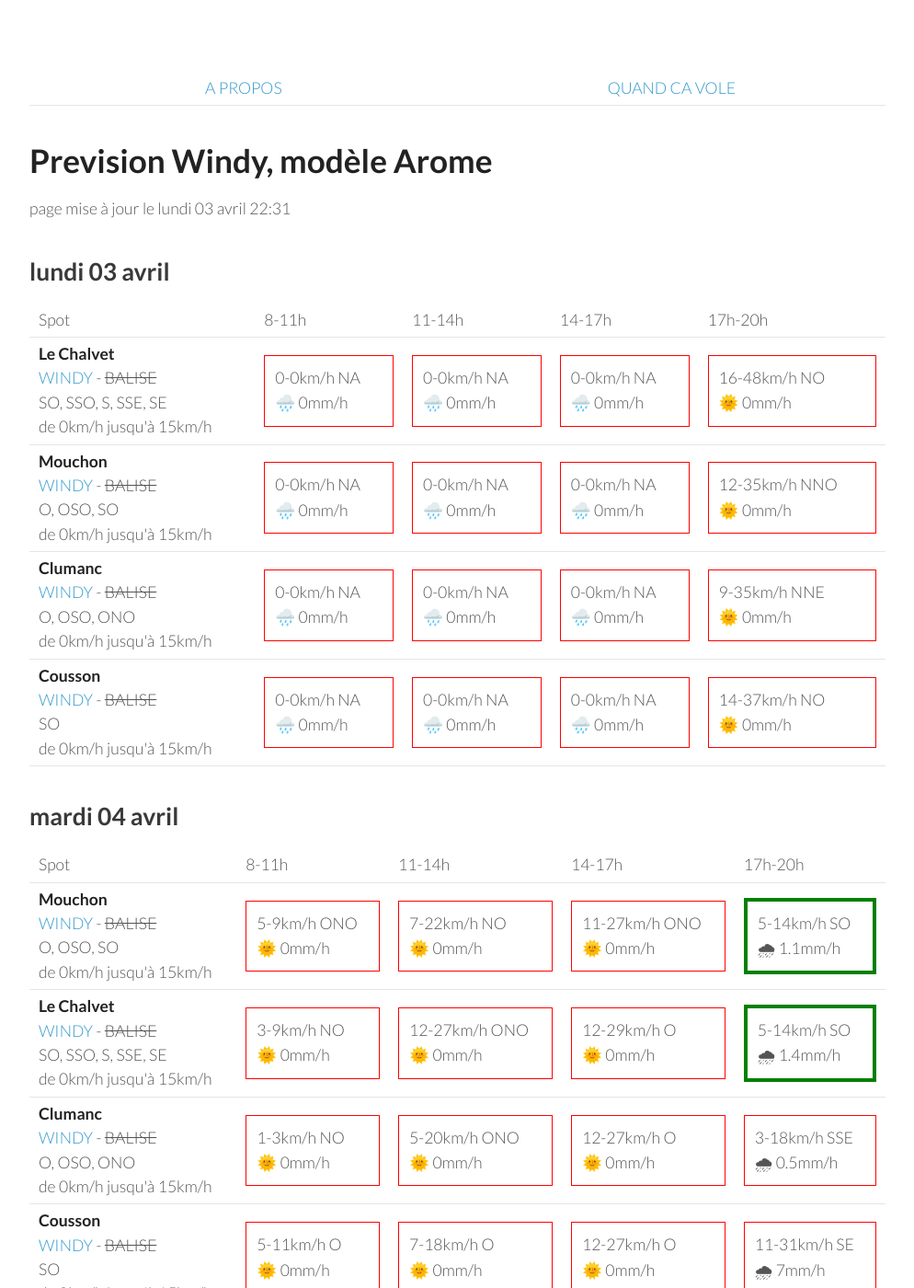
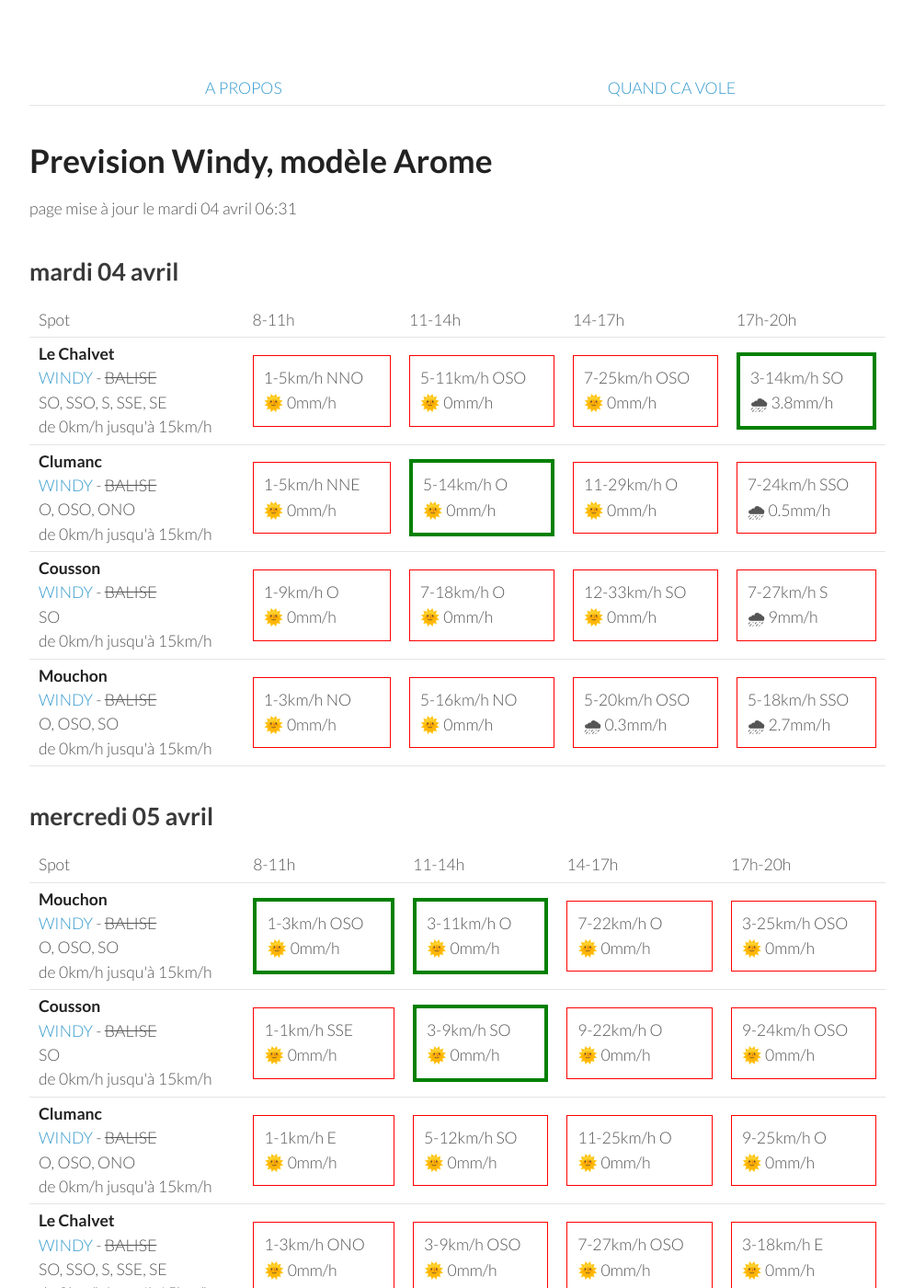
Before and after one commit to parapente-dans-le-nord/parapente-dans-le-nord.github.io, a Jekyll site: the page built from serre_poncon.markdown, in a window 1280 px wide and 1400 px high. Shown: the whole window at 92% size, without its empty margins (26-1020 px from the left). Built offline with Jekyll 4.4.1, drawn with Linux system fonts in a browser that asks for light colours; some of the changed text lies outside the part shown.

Commit message:
update index.markdown

```diff
--- a/serre_poncon.markdown
+++ b/serre_poncon.markdown
@@ -7,9 +7,9 @@ title:  "Tous les spots"
 {: .links}
 
 # Prevision Windy, modèle Arome
-page mise à jour le lundi 03 avril 22:31
+page mise à jour le mardi 04 avril 06:31
 
-## lundi 03 avril
+## mardi 04 avril
 
 {::nomarkdown}
 <table>
@@ -24,92 +24,40 @@ page mise à jour le lundi 03 avril 22:31
 <tr>
         <td><strong>Le Chalvet</strong><br><a href="https://windy.com/43.979/6.480?43.866,6.480,10,m:eSsaglX">WINDY</a> - <span class="no-balise"> BALISE </span><br> <span class="vent-favorable">SO, SSO, S, SSE, SE</span><br><span class="force-vent">de 0km/h jusqu'à 15km/h</span> </td>
 
-            <td><div class="not-flyable"><p>0-0km/h NA</p><p>🌧️ 0mm/h</p></div></td>
-            <td><div class="not-flyable"><p>0-0km/h NA</p><p>🌧️ 0mm/h</p></div></td>
-            <td><div class="not-flyable"><p>0-0km/h NA</p><p>🌧️ 0mm/h</p></div></td>
-            <td><div class="not-flyable"><p>16-48km/h NO</p><p>🌞 0mm/h</p></div></td>
-
-    </tr>
-<tr>
-        <td><strong>Mouchon</strong><br><a href="https://windy.com/43.992/6.424?43.878,6.425,10,m:eSuaglR">WINDY</a> - <span class="no-balise"> BALISE </span><br> <span class="vent-favorable">O, OSO, SO</span><br><span class="force-vent">de 0km/h jusqu'à 15km/h</span> </td>
-
-            <td><div class="not-flyable"><p>0-0km/h NA</p><p>🌧️ 0mm/h</p></div></td>
-            <td><div class="not-flyable"><p>0-0km/h NA</p><p>🌧️ 0mm/h</p></div></td>
-            <td><div class="not-flyable"><p>0-0km/h NA</p><p>🌧️ 0mm/h</p></div></td>
-            <td><div class="not-flyable"><p>12-35km/h NNO</p><p>🌞 0mm/h</p></div></td>
-
-    </tr>
-<tr>
-        <td><strong>Clumanc</strong><br><a href="https://windy.com/44.027/6.402?43.914,6.403,10,m:eSxaglP">WINDY</a> - <span class="no-balise"> BALISE </span><br> <span class="vent-favorable">O, OSO, ONO</span><br><span class="force-vent">de 0km/h jusqu'à 15km/h</span> </td>
-
-            <td><div class="not-flyable"><p>0-0km/h NA</p><p>🌧️ 0mm/h</p></div></td>
-            <td><div class="not-flyable"><p>0-0km/h NA</p><p>🌧️ 0mm/h</p></div></td>
-            <td><div class="not-flyable"><p>0-0km/h NA</p><p>🌧️ 0mm/h</p></div></td>
-            <td><div class="not-flyable"><p>9-35km/h NNE</p><p>🌞 0mm/h</p></div></td>
-
-    </tr>
-<tr>
-        <td><strong>Cousson</strong><br><a href="https://windy.com/44.054/6.240?43.940,6.241,10,m:eSAaglz">WINDY</a> - <span class="no-balise"> BALISE </span><br> <span class="vent-favorable">SO</span><br><span class="force-vent">de 0km/h jusqu'à 15km/h</span> </td>
-
-            <td><div class="not-flyable"><p>0-0km/h NA</p><p>🌧️ 0mm/h</p></div></td>
-            <td><div class="not-flyable"><p>0-0km/h NA</p><p>🌧️ 0mm/h</p></div></td>
-            <td><div class="not-flyable"><p>0-0km/h NA</p><p>🌧️ 0mm/h</p></div></td>
-            <td><div class="not-flyable"><p>14-37km/h NO</p><p>🌞 0mm/h</p></div></td>
-
-    </tr>
-
-</tbody>
-</table>
-{:/}
-## mardi 04 avril
-
-{::nomarkdown}
-<table>
-  <tbody>
-    <tr>
-      <td>Spot</td>
-      <td>8-11h</td>
-      <td>11-14h</td>
-      <td>14-17h</td>
-      <td>17h-20h</td>
-    </tr>
-<tr>
-        <td><strong>Mouchon</strong><br><a href="https://windy.com/43.992/6.424?43.878,6.425,10,m:eSuaglR">WINDY</a> - <span class="no-balise"> BALISE </span><br> <span class="vent-favorable">O, OSO, SO</span><br><span class="force-vent">de 0km/h jusqu'à 15km/h</span> </td>
-
-            <td><div class="not-flyable"><p>5-9km/h ONO</p><p>🌞 0mm/h</p></div></td>
-            <td><div class="not-flyable"><p>7-22km/h NO</p><p>🌞 0mm/h</p></div></td>
-            <td><div class="not-flyable"><p>11-27km/h ONO</p><p>🌞 0mm/h</p></div></td>
-            <td><div class="flyable"><p>5-14km/h SO</p><p>🌧 1.1mm/h</p></div></td>
-
-
-    </tr>
-<tr>
-        <td><strong>Le Chalvet</strong><br><a href="https://windy.com/43.979/6.480?43.866,6.480,10,m:eSsaglX">WINDY</a> - <span class="no-balise"> BALISE </span><br> <span class="vent-favorable">SO, SSO, S, SSE, SE</span><br><span class="force-vent">de 0km/h jusqu'à 15km/h</span> </td>
-
-            <td><div class="not-flyable"><p>3-9km/h NO</p><p>🌞 0mm/h</p></div></td>
-            <td><div class="not-flyable"><p>12-27km/h ONO</p><p>🌞 0mm/h</p></div></td>
-            <td><div class="not-flyable"><p>12-29km/h O</p><p>🌞 0mm/h</p></div></td>
-            <td><div class="flyable"><p>5-14km/h SO</p><p>🌧 1.4mm/h</p></div></td>
+            <td><div class="not-flyable"><p>1-5km/h NNO</p><p>🌞 0mm/h</p></div></td>
+            <td><div class="not-flyable"><p>5-11km/h OSO</p><p>🌞 0mm/h</p></div></td>
+            <td><div class="not-flyable"><p>7-25km/h OSO</p><p>🌞 0mm/h</p></div></td>
+            <td><div class="flyable"><p>3-14km/h SO</p><p>🌧 3.8mm/h</p></div></td>
 
 
     </tr>
 <tr>
         <td><strong>Clumanc</strong><br><a href="https://windy.com/44.027/6.402?43.914,6.403,10,m:eSxaglP">WINDY</a> - <span class="no-balise"> BALISE </span><br> <span class="vent-favorable">O, OSO, ONO</span><br><span class="force-vent">de 0km/h jusqu'à 15km/h</span> </td>
 
-            <td><div class="not-flyable"><p>1-3km/h NO</p><p>🌞 0mm/h</p></div></td>
-            <td><div class="not-flyable"><p>5-20km/h ONO</p><p>🌞 0mm/h</p></div></td>
-            <td><div class="not-flyable"><p>12-27km/h O</p><p>🌞 0mm/h</p></div></td>
-            <td><div class="not-flyable"><p>3-18km/h SSE</p><p>🌧 0.5mm/h</p></div></td>
+            <td><div class="not-flyable"><p>1-5km/h NNE</p><p>🌞 0mm/h</p></div></td>
+            <td><div class="flyable"><p>5-14km/h O</p><p>🌞 0mm/h</p></div></td>
+            <td><div class="not-flyable"><p>11-29km/h O</p><p>🌞 0mm/h</p></div></td>
+            <td><div class="not-flyable"><p>7-24km/h SSO</p><p>🌧 0.5mm/h</p></div></td>
 
 
     </tr>
 <tr>
         <td><strong>Cousson</strong><br><a href="https://windy.com/44.054/6.240?43.940,6.241,10,m:eSAaglz">WINDY</a> - <span class="no-balise"> BALISE </span><br> <span class="vent-favorable">SO</span><br><span class="force-vent">de 0km/h jusqu'à 15km/h</span> </td>
 
-            <td><div class="not-flyable"><p>5-11km/h O</p><p>🌞 0mm/h</p></div></td>
+            <td><div class="not-flyable"><p>1-9km/h O</p><p>🌞 0mm/h</p></div></td>
             <td><div class="not-flyable"><p>7-18km/h O</p><p>🌞 0mm/h</p></div></td>
-            <td><div class="not-flyable"><p>12-27km/h O</p><p>🌞 0mm/h</p></div></td>
-            <td><div class="not-flyable"><p>11-31km/h SE</p><p>🌧 7mm/h</p></div></td>
+            <td><div class="not-flyable"><p>12-33km/h SO</p><p>🌞 0mm/h</p></div></td>
+            <td><div class="not-flyable"><p>7-27km/h S</p><p>🌧 9mm/h</p></div></td>
+
+
+    </tr>
+<tr>
+        <td><strong>Mouchon</strong><br><a href="https://windy.com/43.992/6.424?43.878,6.425,10,m:eSuaglR">WINDY</a> - <span class="no-balise"> BALISE </span><br> <span class="vent-favorable">O, OSO, SO</span><br><span class="force-vent">de 0km/h jusqu'à 15km/h</span> </td>
+
+            <td><div class="not-flyable"><p>1-3km/h NO</p><p>🌞 0mm/h</p></div></td>
+            <td><div class="not-flyable"><p>5-16km/h NO</p><p>🌞 0mm/h</p></div></td>
+            <td><div class="not-flyable"><p>5-20km/h OSO</p><p>🌧 0.3mm/h</p></div></td>
+            <td><div class="not-flyable"><p>5-18km/h SSO</p><p>🌧 2.7mm/h</p></div></td>
 
 
     </tr>
@@ -132,40 +80,40 @@ page mise à jour le lundi 03 avril 22:31
 <tr>
         <td><strong>Mouchon</strong><br><a href="https://windy.com/43.992/6.424?43.878,6.425,10,m:eSuaglR">WINDY</a> - <span class="no-balise"> BALISE </span><br> <span class="vent-favorable">O, OSO, SO</span><br><span class="force-vent">de 0km/h jusqu'à 15km/h</span> </td>
 
-            <td><div class="not-flyable"><p>0-1km/h NO</p><p>🌞 0mm/h</p></div></td>
-            <td><div class="not-flyable"><p>5-20km/h OSO</p><p>🌞 0mm/h</p></div></td>
-            <td><div class="not-flyable"><p>7-27km/h O</p><p>🌧 0.9mm/h</p></div></td>
-            <td><div class="not-flyable"><p>9-27km/h O</p><p>🌧 0.4mm/h</p></div></td>
+            <td><div class="flyable"><p>1-3km/h OSO</p><p>🌞 0mm/h</p></div></td>
+            <td><div class="flyable"><p>3-11km/h O</p><p>🌞 0mm/h</p></div></td>
+            <td><div class="not-flyable"><p>7-22km/h O</p><p>🌞 0mm/h</p></div></td>
+            <td><div class="not-flyable"><p>3-25km/h OSO</p><p>🌞 0mm/h</p></div></td>
+
+
+    </tr>
+<tr>
+        <td><strong>Cousson</strong><br><a href="https://windy.com/44.054/6.240?43.940,6.241,10,m:eSAaglz">WINDY</a> - <span class="no-balise"> BALISE </span><br> <span class="vent-favorable">SO</span><br><span class="force-vent">de 0km/h jusqu'à 15km/h</span> </td>
+
+            <td><div class="not-flyable"><p>1-1km/h SSE</p><p>🌞 0mm/h</p></div></td>
+            <td><div class="flyable"><p>3-9km/h SO</p><p>🌞 0mm/h</p></div></td>
+            <td><div class="not-flyable"><p>9-22km/h O</p><p>🌞 0mm/h</p></div></td>
+            <td><div class="not-flyable"><p>9-24km/h OSO</p><p>🌞 0mm/h</p></div></td>
 
 
     </tr>
 <tr>
         <td><strong>Clumanc</strong><br><a href="https://windy.com/44.027/6.402?43.914,6.403,10,m:eSxaglP">WINDY</a> - <span class="no-balise"> BALISE </span><br> <span class="vent-favorable">O, OSO, ONO</span><br><span class="force-vent">de 0km/h jusqu'à 15km/h</span> </td>
 
-            <td><div class="not-flyable"><p>1-1km/h NNE</p><p>🌞 0mm/h</p></div></td>
-            <td><div class="not-flyable"><p>5-22km/h OSO</p><p>🌞 0mm/h</p></div></td>
-            <td><div class="not-flyable"><p>7-27km/h O</p><p>🌧 0.8mm/h</p></div></td>
-            <td><div class="not-flyable"><p>7-27km/h O</p><p>🌧 0.5mm/h</p></div></td>
-
-
-    </tr>
-<tr>
-        <td><strong>Cousson</strong><br><a href="https://windy.com/44.054/6.240?43.940,6.241,10,m:eSAaglz">WINDY</a> - <span class="no-balise"> BALISE </span><br> <span class="vent-favorable">SO</span><br><span class="force-vent">de 0km/h jusqu'à 15km/h</span> </td>
-
-            <td><div class="not-flyable"><p>1-3km/h ESE</p><p>🌞 0mm/h</p></div></td>
-            <td><div class="not-flyable"><p>5-20km/h OSO</p><p>🌞 0mm/h</p></div></td>
-            <td><div class="not-flyable"><p>7-24km/h OSO</p><p>🌧 0.6mm/h</p></div></td>
-            <td><div class="not-flyable"><p>7-24km/h OSO</p><p>🌞 0mm/h</p></div></td>
+            <td><div class="not-flyable"><p>1-1km/h E</p><p>🌞 0mm/h</p></div></td>
+            <td><div class="not-flyable"><p>5-12km/h SO</p><p>🌞 0mm/h</p></div></td>
+            <td><div class="not-flyable"><p>11-25km/h O</p><p>🌞 0mm/h</p></div></td>
+            <td><div class="not-flyable"><p>9-25km/h O</p><p>🌞 0mm/h</p></div></td>
 
 
     </tr>
 <tr>
         <td><strong>Le Chalvet</strong><br><a href="https://windy.com/43.979/6.480?43.866,6.480,10,m:eSsaglX">WINDY</a> - <span class="no-balise"> BALISE </span><br> <span class="vent-favorable">SO, SSO, S, SSE, SE</span><br><span class="force-vent">de 0km/h jusqu'à 15km/h</span> </td>
 
-            <td><div class="not-flyable"><p>1-1km/h N</p><p>🌞 0mm/h</p></div></td>
-            <td><div class="not-flyable"><p>5-22km/h OSO</p><p>🌞 0mm/h</p></div></td>
-            <td><div class="not-flyable"><p>7-27km/h OSO</p><p>🌧 1mm/h</p></div></td>
-            <td><div class="not-flyable"><p>9-29km/h O</p><p>🌧 0.5mm/h</p></div></td>
+            <td><div class="not-flyable"><p>1-3km/h ONO</p><p>🌞 0mm/h</p></div></td>
+            <td><div class="not-flyable"><p>3-9km/h OSO</p><p>🌞 0mm/h</p></div></td>
+            <td><div class="not-flyable"><p>7-27km/h OSO</p><p>🌞 0mm/h</p></div></td>
+            <td><div class="not-flyable"><p>3-18km/h E</p><p>🌞 0mm/h</p></div></td>
 
 
     </tr>
@@ -188,39 +136,39 @@ page mise à jour le lundi 03 avril 22:31
 <tr>
         <td><strong>Mouchon</strong><br><a href="https://windy.com/43.992/6.424?43.878,6.425,10,m:eSuaglR">WINDY</a> - <span class="no-balise"> BALISE </span><br> <span class="vent-favorable">O, OSO, SO</span><br><span class="force-vent">de 0km/h jusqu'à 15km/h</span> </td>
 
-            <td><div class="not-flyable"><p>7-20km/h E</p><p>🌞 0mm/h</p></div></td>
-            <td><div class="not-flyable"><p>5-22km/h S</p><p>🌞 0mm/h</p></div></td>
-            <td><div class="not-flyable"><p>12-37km/h ONO</p><p>🌞 0mm/h</p></div></td>
-            <td><div class="not-flyable"><p>11-37km/h O</p><p>🌞 0mm/h</p></div></td>
+            <td><div class="not-flyable"><p>7-16km/h E</p><p>🌞 0mm/h</p></div></td>
+            <td><div class="not-flyable"><p>5-22km/h SSE</p><p>🌞 0mm/h</p></div></td>
+            <td><div class="not-flyable"><p>12-35km/h ONO</p><p>🌞 0mm/h</p></div></td>
+            <td><div class="not-flyable"><p>11-37km/h ONO</p><p>🌞 0mm/h</p></div></td>
 
 
     </tr>
 <tr>
         <td><strong>Clumanc</strong><br><a href="https://windy.com/44.027/6.402?43.914,6.403,10,m:eSxaglP">WINDY</a> - <span class="no-balise"> BALISE </span><br> <span class="vent-favorable">O, OSO, ONO</span><br><span class="force-vent">de 0km/h jusqu'à 15km/h</span> </td>
 
-            <td><div class="not-flyable"><p>7-22km/h E</p><p>🌞 0mm/h</p></div></td>
-            <td><div class="not-flyable"><p>5-22km/h SSO</p><p>🌞 0mm/h</p></div></td>
+            <td><div class="not-flyable"><p>7-18km/h E</p><p>🌞 0mm/h</p></div></td>
+            <td><div class="not-flyable"><p>5-22km/h SSE</p><p>🌞 0mm/h</p></div></td>
             <td><div class="not-flyable"><p>12-35km/h ONO</p><p>🌞 0mm/h</p></div></td>
-            <td><div class="not-flyable"><p>11-37km/h O</p><p>🌞 0mm/h</p></div></td>
+            <td><div class="not-flyable"><p>11-35km/h ONO</p><p>🌞 0mm/h</p></div></td>
 
 
     </tr>
 <tr>
         <td><strong>Cousson</strong><br><a href="https://windy.com/44.054/6.240?43.940,6.241,10,m:eSAaglz">WINDY</a> - <span class="no-balise"> BALISE </span><br> <span class="vent-favorable">SO</span><br><span class="force-vent">de 0km/h jusqu'à 15km/h</span> </td>
 
-            <td><div class="not-flyable"><p>7-18km/h E</p><p>🌞 0mm/h</p></div></td>
-            <td><div class="not-flyable"><p>5-18km/h SO</p><p>🌞 0mm/h</p></div></td>
+            <td><div class="not-flyable"><p>5-16km/h E</p><p>🌞 0mm/h</p></div></td>
+            <td><div class="not-flyable"><p>3-16km/h SO</p><p>🌞 0mm/h</p></div></td>
+            <td><div class="not-flyable"><p>9-29km/h O</p><p>🌞 0mm/h</p></div></td>
             <td><div class="not-flyable"><p>9-27km/h O</p><p>🌞 0mm/h</p></div></td>
-            <td><div class="not-flyable"><p>9-31km/h OSO</p><p>🌞 0mm/h</p></div></td>
 
 
     </tr>
 <tr>
         <td><strong>Le Chalvet</strong><br><a href="https://windy.com/43.979/6.480?43.866,6.480,10,m:eSsaglX">WINDY</a> - <span class="no-balise"> BALISE </span><br> <span class="vent-favorable">SO, SSO, S, SSE, SE</span><br><span class="force-vent">de 0km/h jusqu'à 15km/h</span> </td>
 
-            <td><div class="not-flyable"><p>5-18km/h E</p><p>🌞 0mm/h</p></div></td>
-            <td><div class="not-flyable"><p>5-20km/h S</p><p>🌞 0mm/h</p></div></td>
-            <td><div class="not-flyable"><p>12-37km/h ONO</p><p>🌞 0mm/h</p></div></td>
+            <td><div class="not-flyable"><p>5-14km/h E</p><p>🌞 0mm/h</p></div></td>
+            <td><div class="not-flyable"><p>5-22km/h SE</p><p>🌞 0mm/h</p></div></td>
+            <td><div class="not-flyable"><p>12-33km/h O</p><p>🌞 0mm/h</p></div></td>
             <td><div class="not-flyable"><p>12-38km/h ONO</p><p>🌞 0mm/h</p></div></td>
 
 
@@ -244,8 +192,8 @@ page mise à jour le lundi 03 avril 22:31
 <tr>
         <td><strong>Mouchon</strong><br><a href="https://windy.com/43.992/6.424?43.878,6.425,10,m:eSuaglR">WINDY</a> - <span class="no-balise"> BALISE </span><br> <span class="vent-favorable">O, OSO, SO</span><br><span class="force-vent">de 0km/h jusqu'à 15km/h</span> </td>
 
-            <td><div class="not-flyable"><p>5-22km/h NO</p><p>🌞 0mm/h</p></div></td>
-            <td><div class="not-flyable"><p>12-35km/h ONO</p><p>🌞 0mm/h</p></div></td>
+            <td><div class="not-flyable"><p>1-18km/h N</p><p>🌞 0mm/h</p></div></td>
+            <td><div class="not-flyable"><p>11-35km/h ONO</p><p>🌞 0mm/h</p></div></td>
             <td><div class="not-flyable"><p>18-50km/h ONO</p><p>🌞 0mm/h</p></div></td>
             <td><div class="not-flyable"><p>18-51km/h NO</p><p>🌞 0mm/h</p></div></td>
 
@@ -254,8 +202,8 @@ page mise à jour le lundi 03 avril 22:31
 <tr>
         <td><strong>Clumanc</strong><br><a href="https://windy.com/44.027/6.402?43.914,6.403,10,m:eSxaglP">WINDY</a> - <span class="no-balise"> BALISE </span><br> <span class="vent-favorable">O, OSO, ONO</span><br><span class="force-vent">de 0km/h jusqu'à 15km/h</span> </td>
 
-            <td><div class="not-flyable"><p>3-20km/h NNO</p><p>🌞 0mm/h</p></div></td>
-            <td><div class="not-flyable"><p>11-35km/h ONO</p><p>🌞 0mm/h</p></div></td>
+            <td><div class="not-flyable"><p>1-18km/h NNE</p><p>🌞 0mm/h</p></div></td>
+            <td><div class="not-flyable"><p>9-33km/h ONO</p><p>🌞 0mm/h</p></div></td>
             <td><div class="not-flyable"><p>18-48km/h ONO</p><p>🌧 0.2mm/h</p></div></td>
             <td><div class="not-flyable"><p>18-51km/h NO</p><p>🌧 0.2mm/h</p></div></td>
 
@@ -264,8 +212,8 @@ page mise à jour le lundi 03 avril 22:31
 <tr>
         <td><strong>Le Chalvet</strong><br><a href="https://windy.com/43.979/6.480?43.866,6.480,10,m:eSsaglX">WINDY</a> - <span class="no-balise"> BALISE </span><br> <span class="vent-favorable">SO, SSO, S, SSE, SE</span><br><span class="force-vent">de 0km/h jusqu'à 15km/h</span> </td>
 
-            <td><div class="not-flyable"><p>5-24km/h NO</p><p>🌞 0mm/h</p></div></td>
-            <td><div class="not-flyable"><p>12-37km/h ONO</p><p>🌞 0mm/h</p></div></td>
+            <td><div class="not-flyable"><p>1-18km/h NNO</p><p>🌞 0mm/h</p></div></td>
+            <td><div class="not-flyable"><p>11-35km/h ONO</p><p>🌞 0mm/h</p></div></td>
             <td><div class="not-flyable"><p>18-48km/h ONO</p><p>🌧 0.2mm/h</p></div></td>
             <td><div class="not-flyable"><p>18-50km/h NO</p><p>🌞 0mm/h</p></div></td>
 
```
